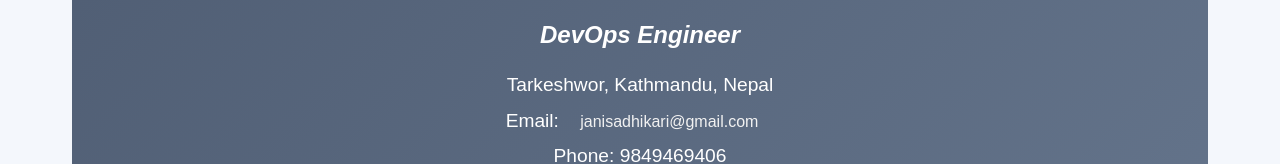
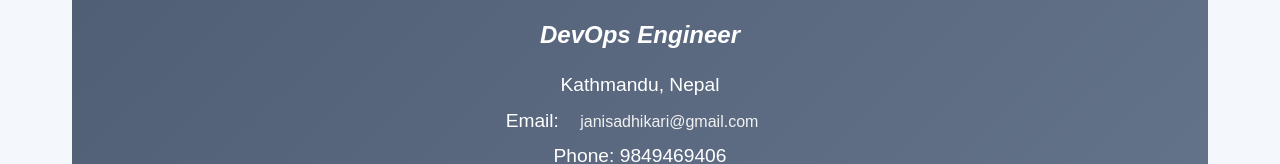
Before and after one commit to janisadhi/cloud-resume, a plain HTML site: page frontend/index.html in a window 1280 px wide. Shown: the part 165-329 px from the top of the page. Drawn offline with Linux system fonts and the light colour scheme; no server answers.

Commit message:
change in address

```diff
--- a/frontend/index.html
+++ b/frontend/index.html
@@ -11,7 +11,7 @@
         <header>
             <h1>JANIS ADHIKARI</h1>
             <h2>DevOps Engineer</h2>
-            <p>Tarkeshwor, Kathmandu, Nepal</p>
+            <p> Kathmandu, Nepal</p>
             <p>Email: <a href="mailto:janisadhikari@gmail.com">janisadhikari@gmail.com</a></p>
             <p>Phone: 9849469406</p>
             <p><a href="https://www.linkedin.com/in/janis-adhikari-053347263" target="_blank">LinkedIn</a> |
```
Also changed, not shown: 2 other files.
